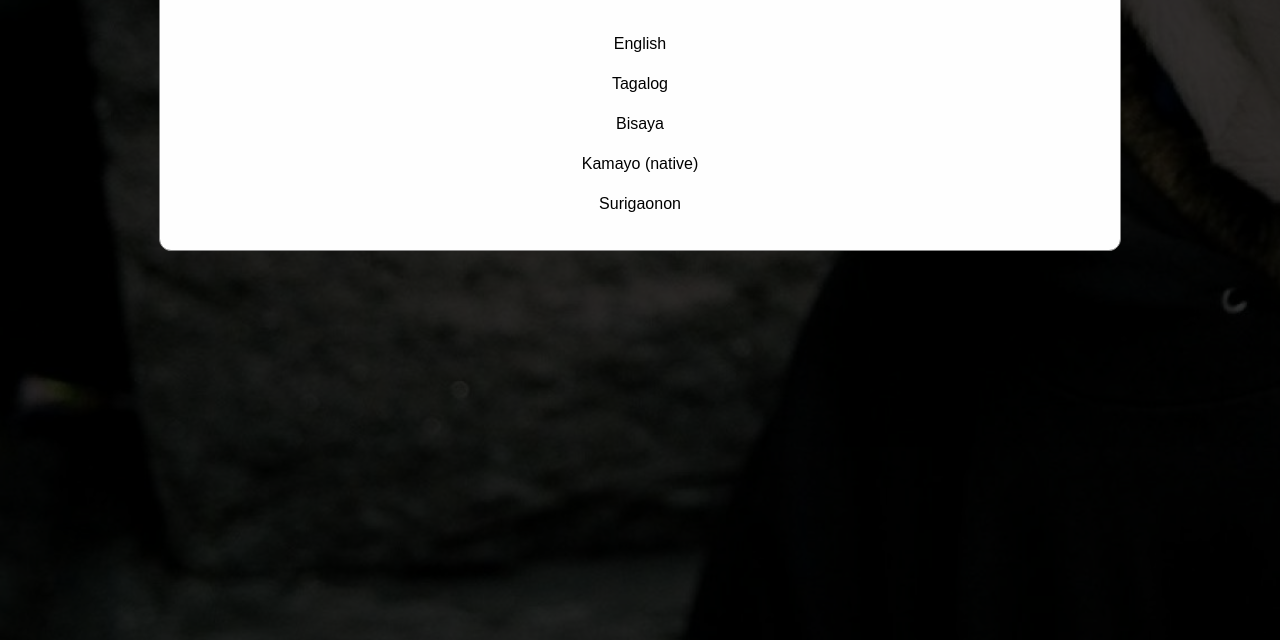
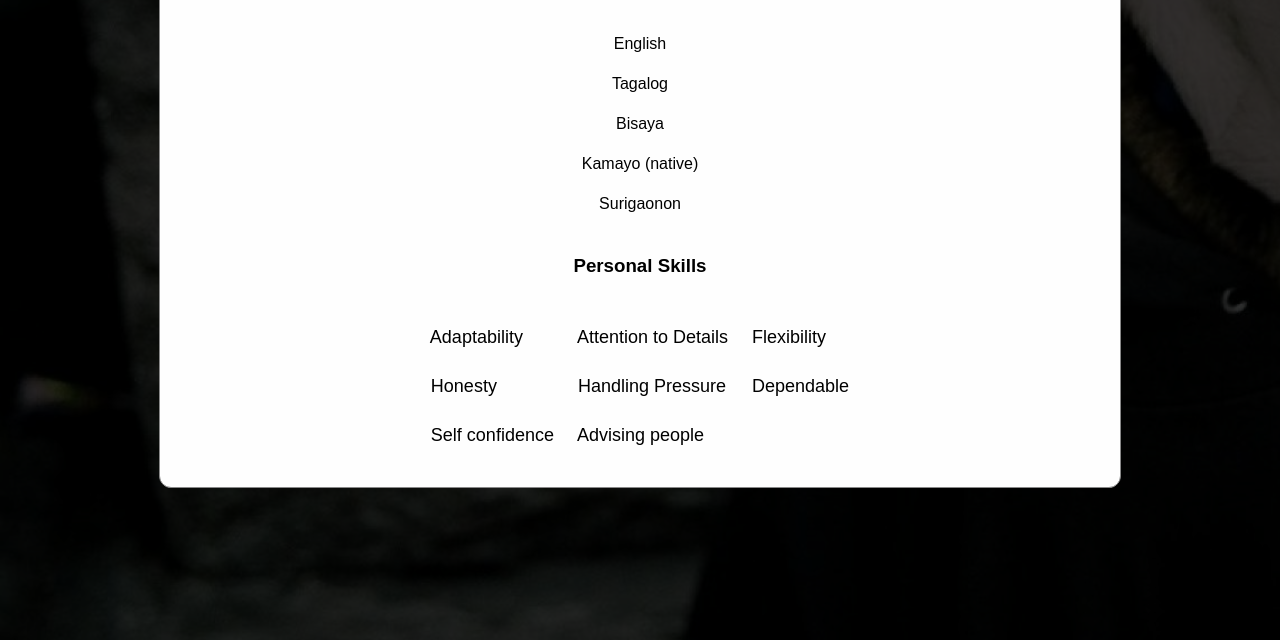
Before and after one commit to vclaveria/CLAVERIA_Vergel_PersonalWebsite, a PHP site: page / in a window 1280 px wide, after a click on "ABOUT ME". Shown: the part 570-1210 px from the top of the page. Run offline with PHP 8.4, Linux system fonts and the light colour scheme.

Commit message:
adding some content in about me modal about my personal skills

```diff
--- a/index.php
+++ b/index.php
@@ -153,7 +153,6 @@
     color: white;
     border-radius: 12px;
     font-size: 18px;
-    font face: Arial;
     background-image: url("./modalcontent_background/interestbackground.jpg");
     text-shadow: 1px 1px black;
       }
@@ -170,17 +169,22 @@
     text-shadow: 1px 1px black;
       }
 
-    .education .sdssualign {
+  .education .sdssualign {
     float: left;
     text-shadow: 1px 1px black;
       }
 
 
-    .education .usepalign {
-      float: right;
-      text-shadow: 1px 1px black;
-        }
+  .education .usepalign {
+    float: right;
+    text-shadow: 1px 1px black;
+      }
 
+  .table {
+    font-size: 18px;
+
+    line-height: 2.5;
+  }
 
 
 </style>
@@ -249,6 +253,30 @@
                 Surigaonon
           </center>
 
+
+          <center>
+          <table class="table">
+                <tr>
+                  <th></th>
+                  <th<strong><h3>Personal Skills</h3></strong></th>
+                  <th></th>
+                </tr>
+                <tr>
+                  <td>&nbsp Adaptability &nbsp</td>
+                  <td>&nbsp Attention to Details &nbsp</td>
+                  <td>&nbsp Flexibility &nbsp</td>
+                </tr>
+              <tr>
+                  <td>&nbsp Honesty &nbsp</td>
+                  <td>&nbsp Handling Pressure &nbsp</td>
+                  <td>&nbsp Dependable &nbsp</td>
+              </tr>
+              <tr>
+                  <td>&nbsp Self confidence &nbsp</td>
+                  <td>&nbsp Advising people &nbsp</td>
+              </tr>
+          </table>
+          </center>
           </div>
       </div>
     </div>
```
